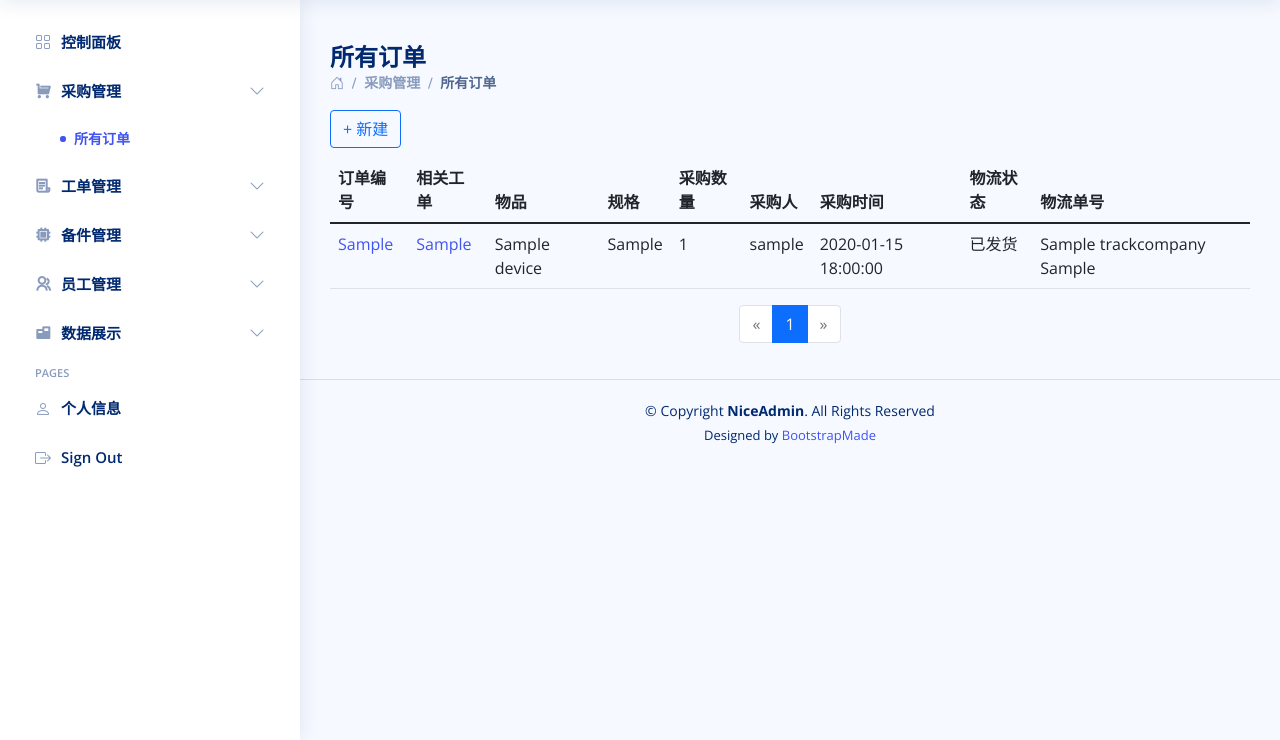
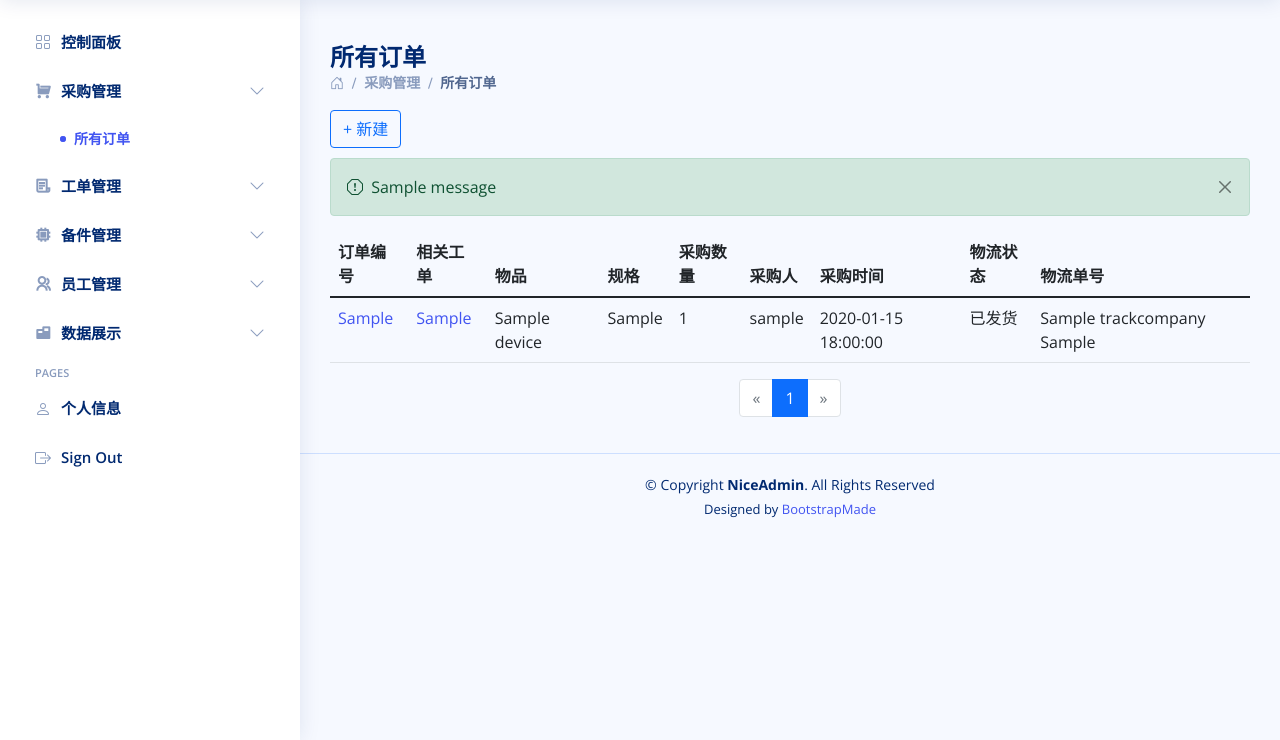
Before and after one commit to ECarry/ITSM, a Django app: page /order/ in a window 1280 px wide. Shown: the part 60-800 px from the top of the page. Run offline with Django 3.2, Linux system fonts and the light colour scheme; a user stored in the database is signed in; tables that the repository leaves empty hold one stand-in row (values such as "Sample post"); one stand-in notice (Sample message) is shown; some libraries are stand-ins or nearby versions.

Commit message:
update message view

```diff
--- a/apps/cart/views.py
+++ b/apps/cart/views.py
@@ -7,6 +7,7 @@ from datetime import datetime
 from device.models import Device, DeviceSKU
 from case.models import Project, Case
 from django.core.paginator import Paginator
+from django.contrib import messages
 
 
 # 采购订单列表视图
@@ -52,7 +53,8 @@ class OrderDetailView(LoginRequiredMixin, View):
 
         # 工单不存在，报错，返回
         if not c:
-            return HttpResponse('工单不存在')
+            messages.error(request, '工单不存在')
+            return redirect('order:order_list')
 
         case = Case.objects.get(num=case_num)
         case_id = case.id
@@ -65,6 +67,7 @@ class OrderDetailView(LoginRequiredMixin, View):
         order = Order.objects.filter(id=order_pk)
         # 更新订单详情
         order.update(**info)
+        messages.success(request, '修改成功')
         return redirect('order:order_list')
 
 
--- a/templates/order.html
+++ b/templates/order.html
@@ -11,6 +11,25 @@
 {% block new %}<div><a href="/order/new_order"><button type="button" class="btn btn-outline-primary">+ 新建</button></a></div>{% endblock %}
 
  {% block content %}
+
+{% if messages %}
+    {% for message in messages %}
+        {% if message.level == DEFAULT_MESSAGE_LEVELS.ERROR %}
+      <div class="alert alert-danger alert-dismissible fade show" role="alert">
+         <i class="bi bi-exclamation-octagon me-1"></i>
+        {{ message }}
+        <button type="button" class="btn-close" data-bs-dismiss="alert" aria-label="Close"></button>
+      </div>
+        {% elif message.level == DEFAULT_MESSAGE_LEVELS.SUCCESS %}
+      <div class="alert alert-success alert-dismissible fade show" role="alert">
+         <i class="bi bi-exclamation-octagon me-1"></i>
+        {{ message }}
+        <button type="button" class="btn-close" data-bs-dismiss="alert" aria-label="Close"></button>
+      </div>
+        {% endif %}
+
+    {% endfor %}
+{% endif %}
 
 {#     订单列表#}
 <table class="table">
```
